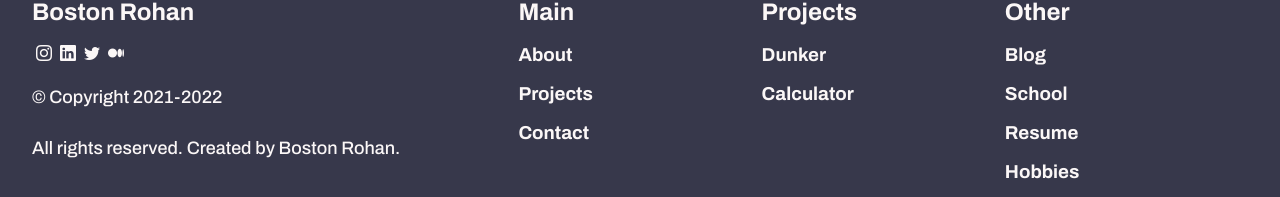
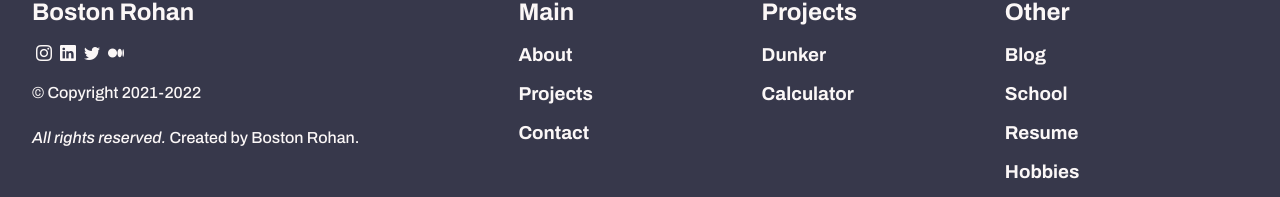
Before and after one commit to BostonRohan/portfolio, a React (Create React App) app: page / in a window 1280 px wide. Shown: the part 3777-3974 px from the top of the page. Built offline with nearby package versions, Linux system fonts and the light colour scheme; no server answers.

Commit message:
adjusted styles

```diff
--- a/src/Components/Footer/styles.css
+++ b/src/Components/Footer/styles.css
@@ -18,8 +18,15 @@
 }
 
 .Footer .title-icons i {
-  font-size: var(--fs-sm);
   color: var(--text-color);
+}
+
+.Footer .copyright p {
+  font-size: 1rem !important;
+}
+
+.Footer .copyright .italic {
+  font-style: italic;
 }
 .Footer .main,
 .projects,
```
